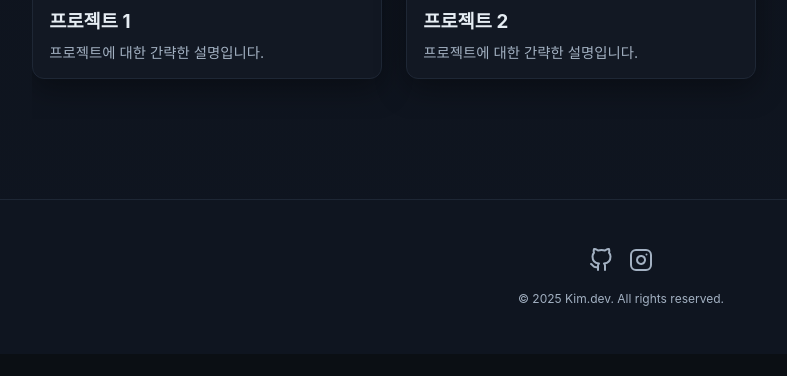
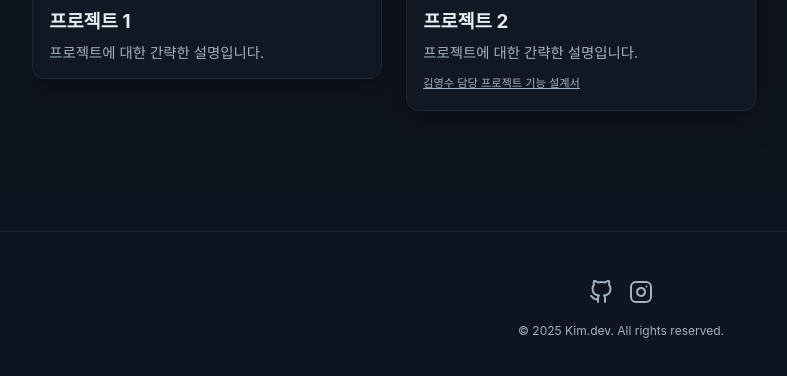
Before and after one commit to loglostdgn7-rgb/loglostdgn7-rgb.github.io, a plain HTML site: page index.html in a window 1280 px wide. Shown: the part 2637-3013 px from the top of the page, without its empty margins (19-806 px from the left). Before the commit the page ends 2991 px from the top, so only its background shows below. Drawn offline with nearby package versions, Linux system fonts and the light colour scheme.

Commit message:
10/2 1-6

```diff
--- a/index.css
+++ b/index.css
@@ -186,7 +186,7 @@ main {
 
 /* About span */
 section .tag {
-  color: var(--muted);
+    color: var(--muted);
     font-style: italic;
 }
 
@@ -350,6 +350,21 @@ section .tag {
     color: var(--muted);
 }
 
+.slide-caption a {
+    display: inline-block;
+    text-decoration: underline;
+    color: var(--muted);
+    font-size: 0.7rem;
+    padding: 0.25rem 0.25rem 0.25rem 0;
+    margin-top: 0.5rem;
+
+    &:hover {
+        cursor: pointer;
+        color: var(--text);
+    }
+}
+
+
 .swiper-pagination-bullet-active {
     background-color: var(--primary) !important;
 }
--- a/index.html
+++ b/index.html
@@ -96,7 +96,11 @@
                         <img src="https://images.unsplash.com/photo-1555066931-4365d14bab8c?q=80&w=2070&auto=format&fit=crop"
                              alt="프로젝트 2 이미지"/>
                         <div class="slide-caption"><h3>프로젝트 2</h3>
-                            <p>프로젝트에 대한 간략한 설명입니다.</p></div>
+                            <p>프로젝트에 대한 간략한 설명입니다.</p>
+                            <a href="https://docs.google.com/spreadsheets/d/1mxY445eXhC4RJ0ubt_6IgpYjS9puLOVIoMPuUWXb9ws/edit?usp=sharing" target="_blank">
+                                김영수 담당 프로젝트 기능 설계서
+                            </a>
+                        </div>
                     </div>
                     <!--          <div class="swiper-slide">-->
                     <!--            <img src="https://images.unsplash.com/photo-1542831371-29b0f74f9713?q=80&w=2070&auto=format&fit=crop" alt="프로젝트 3 이미지" />-->
```
